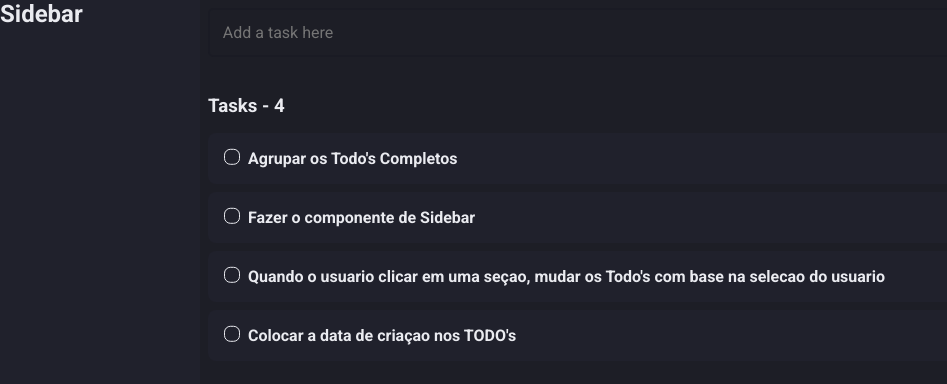
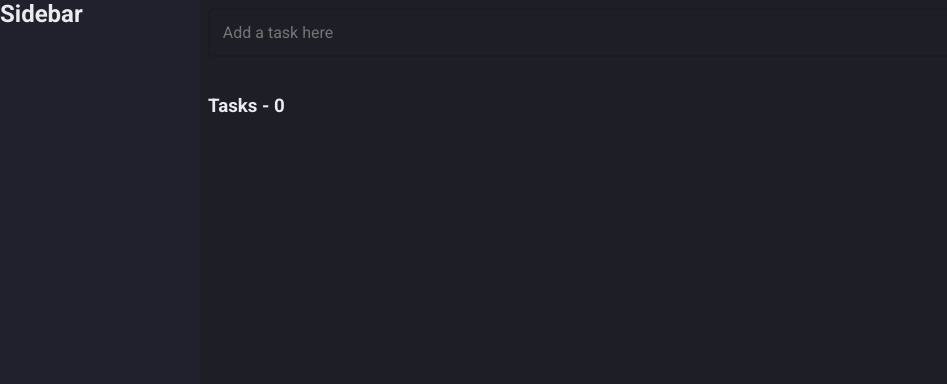
Before and after one commit to martins20/pomodoro-app-web, a React (Vite) app: page / in a window 1280 px wide. Shown: the top 384 px of the page, without its empty margins (0-947 px from the left). Built offline with nearby package versions, Linux system fonts and the light colour scheme.

Commit message:
feat: Should get saved todos on localStorage when user open home page

```diff
--- a/src/pages/home/index.tsx
+++ b/src/pages/home/index.tsx
@@ -1,4 +1,4 @@
-import { ChangeEvent, useState, useMemo, useCallback } from "react"
+import { ChangeEvent, useState, useMemo, useCallback, useLayoutEffect } from "react"
 
 import { Input, OnTodoCheck, Sidebar, Todo } from "../../components"
 import { LOCAL_STORAGE_TODO_KEY_NAME } from "../../constants"
@@ -7,32 +7,7 @@ import { TodoDTO } from "../../dtos"
 import { Container, TaskList } from "./styles"
 
 export const Home = () => {
-  const [todos, setTodos] = useState<TodoDTO[]>([
-    {
-      id: "1",
-      name: "Agrupar os Todo's Completos",
-      isCompleted: false,
-      createdAt: new Date(),
-    },
-    {
-      id: "2",
-      name: "Fazer o componente de Sidebar",
-      isCompleted: false,
-      createdAt: new Date(),
-    },
-    {
-      id: "3",
-      name: "Quando o usuario clicar em uma seçao, mudar os Todo's com base na selecao do usuario",
-      isCompleted: false,
-      createdAt: new Date(),
-    },
-    {
-      id: "4",
-      name: "Colocar a data de criaçao nos TODO's",
-      isCompleted: false,
-      createdAt: new Date(),
-    },
-  ])
+  const [todos, setTodos] = useState<TodoDTO[]>([])
   const [todoText, setTodoText] = useState("")
 
   const handleChangeTodoText = useCallback((event: ChangeEvent<HTMLInputElement>) => {
@@ -78,6 +53,16 @@ export const Home = () => {
     [todos],
   )
 
+  useLayoutEffect(() => {
+    const storagedTodos = localStorage.getItem(LOCAL_STORAGE_TODO_KEY_NAME)
+
+    if (!storagedTodos) return
+
+    const parsedStoragedTodos: TodoDTO[] = JSON.parse(storagedTodos)
+
+    setTodos(parsedStoragedTodos)
+  }, [])
+
   return (
     <Container data-testid="home">
       <Sidebar />
```
Also changed, not shown: 1 other file (tests, documents, lock files or other folders).
